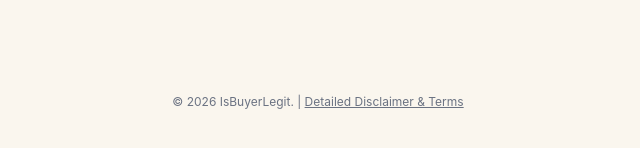
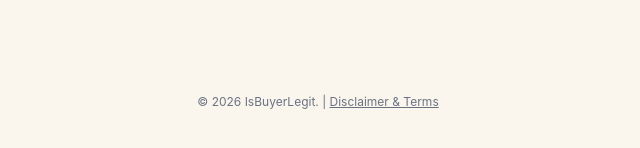
Before and after one commit to yyss8/IsBuyerLegit, a React (Vite) app: page / in a window 1280 px wide. Shown: the part 642-790 px from the top of the page, without its empty margins (322-962 px from the left). Built offline with nearby package versions, Linux system fonts and the light colour scheme.

Commit message:
refactor: extract shared legal footer and modal logic

```diff
--- a/note/AI.md
+++ b/note/AI.md
@@ -439,3 +439,23 @@ Replace placeholder legal link behavior with a real, scrollable terms modal and
 - Added parent-state toggles (`isTermsOpen`) in both components and wired to `TermsModal`.
 
 **Status**: Completed and integrated globally.
+
+---
+
+## Task: DRY Cleanup for Shared Legal UI (March 1, 2026)
+
+**Objective**:
+Reduce duplication between `PlatformRouting` and `GuidedCheckEngine` for legal footer + terms modal behavior.
+
+**Implementation Details**:
+- Added reusable component: `src/LegalFooter.jsx`.
+  - Encapsulates `isTermsOpen` state.
+  - Renders shared footer text/link and mounts `TermsModal`.
+- Refactored both pages to use `LegalFooter`:
+  - `src/PlatformRouting.jsx`
+  - `src/GuidedCheckEngine.jsx`
+- Removed duplicate `TermsModal` imports and repeated footer/modal markup from both files.
+- Minor cleanup in `PlatformRouting`:
+  - Added `getHasAgreedDisclaimer()` helper to avoid repeated localStorage check logic.
+
+**Status**: Completed and build-verified.
--- a/src/GuidedCheckEngine.jsx
+++ b/src/GuidedCheckEngine.jsx
@@ -1,5 +1,5 @@
 import React, { useMemo, useState } from 'react';
-import TermsModal from './TermsModal';
+import LegalFooter from './LegalFooter';
 
 const initialFormData = {
   account: { feedback: null, isRandomUsername: null, nameMismatch: null },
@@ -293,7 +293,6 @@ const GuidedCheckEngine = () => {
   const [formData, setFormData] = useState(initialFormData);
   const [currentScreen, setCurrentScreen] = useState(0);
   const [maxReachedScreen, setMaxReachedScreen] = useState(0);
-  const [isTermsOpen, setIsTermsOpen] = useState(false);
 
   const currentConfig = screens[currentScreen];
 
@@ -645,17 +644,7 @@ const GuidedCheckEngine = () => {
         </div>
       </div>
 
-      <footer className="mt-auto py-6 text-center text-xs text-gray-500">
-        © 2026 IsBuyerLegit. |{' '}
-        <button
-          onClick={() => setIsTermsOpen(true)}
-          className="cursor-pointer hover:text-[#FFC107] transition-colors underline"
-        >
-          Detailed Disclaimer & Terms
-        </button>
-      </footer>
-
-      <TermsModal isOpen={isTermsOpen} onClose={() => setIsTermsOpen(false)} />
+      <LegalFooter />
     </div>
   );
 };
--- /dev/null
+++ b/src/LegalFooter.jsx
@@ -0,0 +1,24 @@
+import React, { useState } from 'react';
+import TermsModal from './TermsModal';
+
+const LegalFooter = () => {
+  const [isTermsOpen, setIsTermsOpen] = useState(false);
+
+  return (
+    <>
+      <footer className="mt-auto py-6 text-center text-xs text-gray-500">
+        © 2026 IsBuyerLegit. |{' '}
+        <button
+          onClick={() => setIsTermsOpen(true)}
+          className="cursor-pointer hover:text-[#FFC107] transition-colors underline"
+        >
+          Disclaimer & Terms
+        </button>
+      </footer>
+
+      <TermsModal isOpen={isTermsOpen} onClose={() => setIsTermsOpen(false)} />
+    </>
+  );
+};
+
+export default LegalFooter;
--- a/src/PlatformRouting.jsx
+++ b/src/PlatformRouting.jsx
@@ -1,20 +1,21 @@
 import React, { useEffect, useState } from 'react';
 import GuidedCheckEngine from './GuidedCheckEngine';
-import TermsModal from './TermsModal';
+import LegalFooter from './LegalFooter';
+
+const getHasAgreedDisclaimer = () => localStorage.getItem('agreedDisclaimer') === 'true';
 
 const PlatformRouting = () => {
   const exampleResponse = 'Yes, the item is available. I can meet at my local precinct from [time] to [time]. I accept cash or Zelle only.';
   const [selectedPlatform, setSelectedPlatform] = useState(null);
   const [hasAgreedDisclaimer, setHasAgreedDisclaimer] = useState(false);
   const [showDisclaimerModal, setShowDisclaimerModal] = useState(false);
-  const [isTermsOpen, setIsTermsOpen] = useState(false);
   const [isTitleVisible, setIsTitleVisible] = useState(false);
   const [hasMovedUp, setHasMovedUp] = useState(false);
   const [introCycle, setIntroCycle] = useState(0);
   const [copied, setCopied] = useState(false);
 
   useEffect(() => {
-    const agreed = localStorage.getItem('agreedDisclaimer') === 'true';
+    const agreed = getHasAgreedDisclaimer();
     setHasAgreedDisclaimer(agreed);
   }, []);
 
@@ -44,7 +45,7 @@ const PlatformRouting = () => {
 
   const handleSelect = (platform) => {
     if (platform === 'ebay') {
-      const agreed = localStorage.getItem('agreedDisclaimer') === 'true';
+      const agreed = getHasAgreedDisclaimer();
 
       if (!agreed) {
         setShowDisclaimerModal(true);
@@ -192,17 +193,7 @@ const PlatformRouting = () => {
         </div>
       </div>
 
-      <footer className="mt-auto py-6 text-center text-xs text-gray-500">
-        © 2026 IsBuyerLegit. |{' '}
-        <button
-          onClick={() => setIsTermsOpen(true)}
-          className="cursor-pointer hover:text-[#FFC107] transition-colors underline"
-        >
-          Detailed Disclaimer & Terms
-        </button>
-      </footer>
-
-      <TermsModal isOpen={isTermsOpen} onClose={() => setIsTermsOpen(false)} />
+      <LegalFooter />
 
       {showDisclaimerModal && !hasAgreedDisclaimer ? (
         <div className="fixed inset-0 z-50 bg-black/80 flex items-center justify-center p-4">
```
